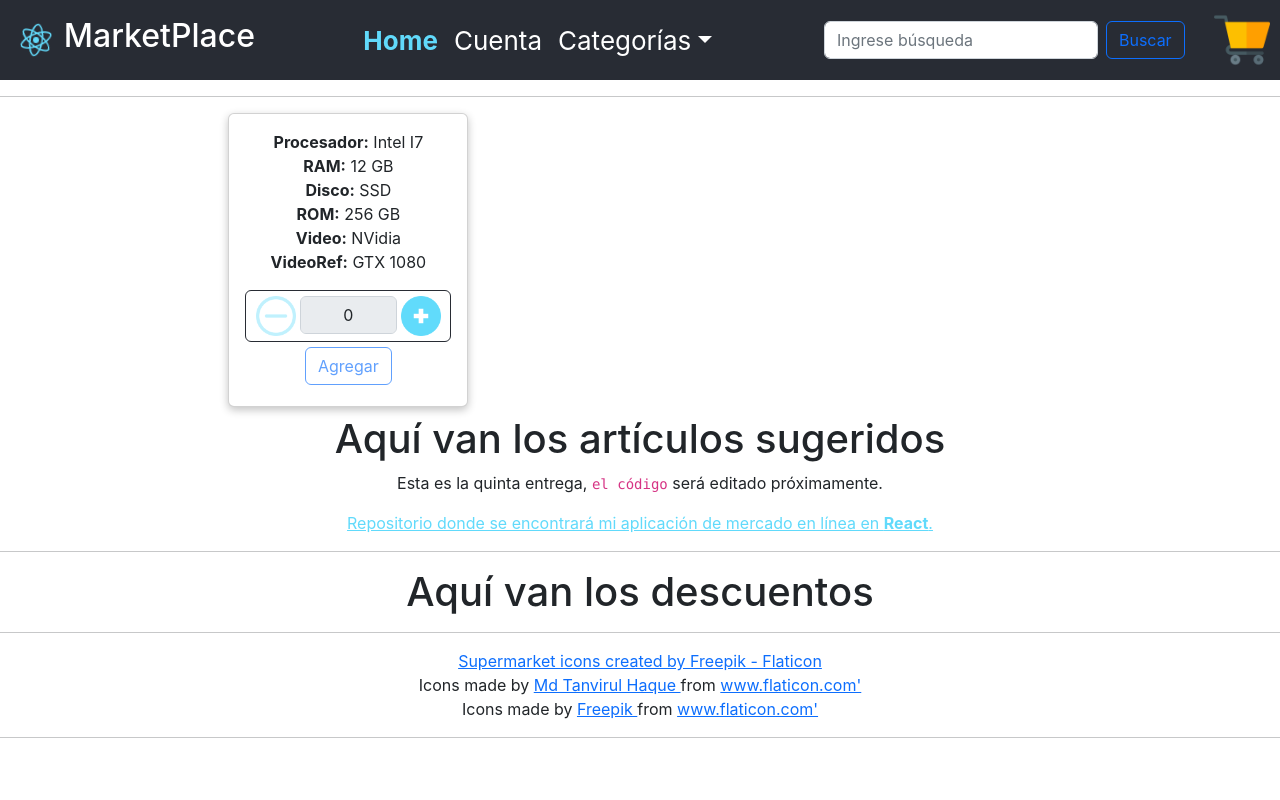
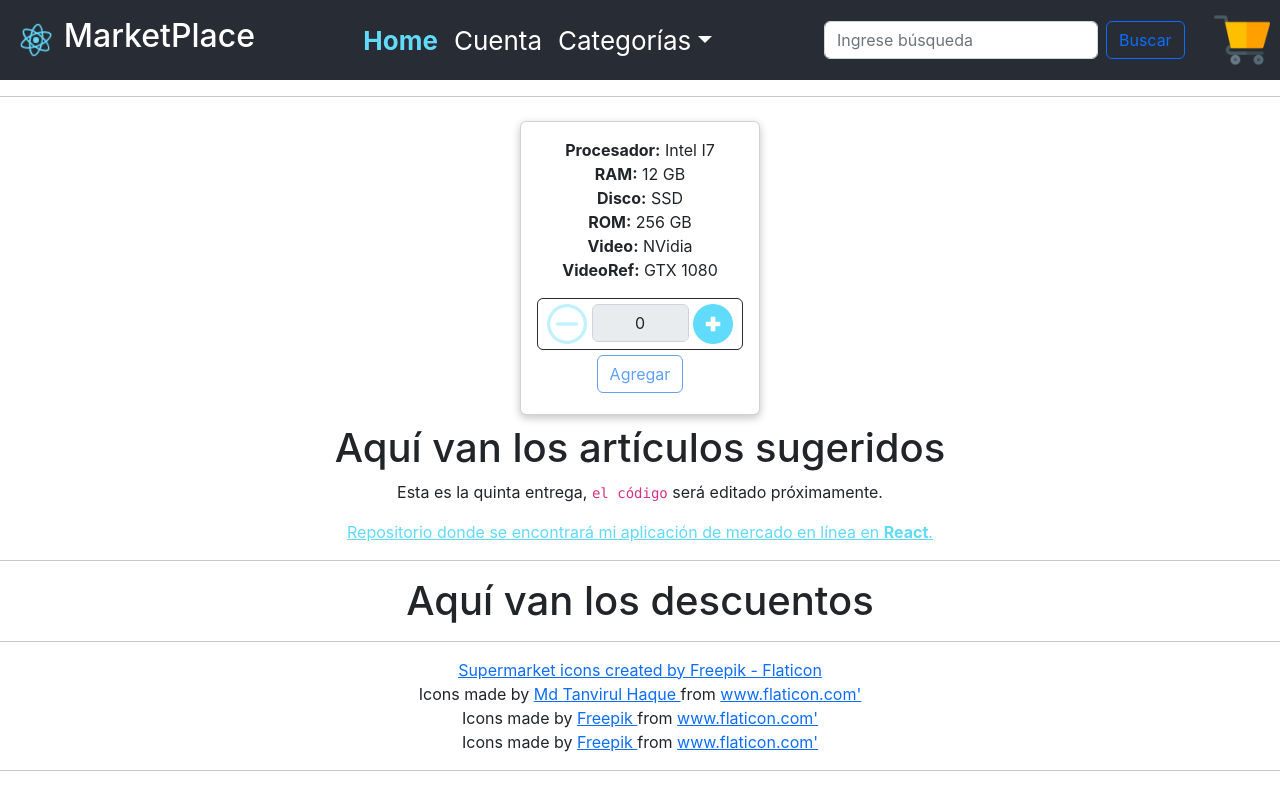
Before and after one commit to Adn1217/React_MarketPlace, a React (Create React App) app: page /item/0 in a window 1280 px wide. Built offline with nearby package versions, Linux system fonts and the light colour scheme.

Commit message:
Se ajustan estilos y animaciones, se agrega boton eliminar en Cart

```diff
--- a/public/index.html
+++ b/public/index.html
@@ -14,6 +14,9 @@
     <link href="https://cdn.jsdelivr.net/npm/bootstrap@5.2.0/dist/css/bootstrap.min.css" rel="stylesheet" integrity="sha384-gH2yIJqKdNHPEq0n4Mqa/HGKIhSkIHeL5AyhkYV8i59U5AR6csBvApHHNl/vI1Bx" crossorigin="anonymous">
     <!-- JavaScript Bundle with Popper -->
     <script src="https://cdn.jsdelivr.net/npm/bootstrap@5.2.0/dist/js/bootstrap.bundle.min.js" integrity="sha384-A3rJD856KowSb7dwlZdYEkO39Gagi7vIsF0jrRAoQmDKKtQBHUuLZ9AsSv4jD4Xa" crossorigin="anonymous" defer></script>
+    <!-- Animated CSS-->
+    <link rel="stylesheet" href="https://cdnjs.cloudflare.com/ajax/libs/animate.css/4.1.1/animate.min.css"
+  />
     <!--
       manifest.json provides metadata used when your web app is installed on a
       user's mobile device or desktop. See https://developers.google.com/web/fundamentals/web-app-manifest/
--- a/src/components/Cart.jsx
+++ b/src/components/Cart.jsx
@@ -1,20 +1,27 @@
 
 import React, {useContext} from 'react';
 import {CartContext} from './CartContext';
-
+import deleteLogo from '../assets/images/delete.png'
 
 const Cart = () => {
-  const {cartItems} = useContext(CartContext);
+  const {cartItems, removeItem} = useContext(CartContext);
   const listaCompra = [];
   let total = 0;
 
   cartItems.map((item) => {
-    let info = <p key={item.Nombre+"item"}>
-      <li key={item.Nombre}><strong>Nombre:</strong> {item.Nombre}<br/></li>
-      <li key={item.Nombre+item.Precio}><strong>Precio:</strong> {item.Precio}<br/></li>
-      <li key={item.Nombre+item.seleccionados}><strong>Cantidad:</strong> {item.seleccionados}<br/></li>
-      <li key={item.Nombre+"Total"}><strong>Total:</strong> ${item.seleccionados*item.Precio}<br/></li>
-      </p>
+    let info = <div id="itemInCart" className="col-lg" key={item.Nombre+"item"}>
+          <div className="col-10">
+            <p>
+            <li key={item.Nombre}><strong>Nombre:</strong> {item.Nombre}<br/></li>
+            <li key={item.Nombre+item.Precio}><strong>Precio:</strong> {item.Precio}<br/></li>
+            <li key={item.Nombre+item.seleccionados}><strong>Cantidad:</strong> {item.seleccionados}<br/></li>
+            <li key={item.Nombre+"Total"}><strong>Total:</strong> ${item.seleccionados*item.Precio}<br/></li>
+            </p>
+          </div>
+          <div className="col-2" id="eliminar" onClick={removeItem} >
+              <button href="#" ><img src={deleteLogo} className="Substract-logo" alt="deleteLogo"/></button>
+          </div>
+      </div>
     listaCompra.push(info)
     total = total + item.seleccionados*item.Precio;
   })
--- a/src/components/Footer.jsx
+++ b/src/components/Footer.jsx
@@ -6,6 +6,7 @@ const Footer = () => {
             <a href="https://www.flaticon.com/free-icons/supermarket" title="supermarket icons">Supermarket icons created by Freepik - Flaticon</a>
             <div> Icons made by <a href="https://www.flaticon.com/authors/md-tanvirul-haque" title="Md Tanvirul Haque"> Md Tanvirul Haque </a> from <a href="https://www.flaticon.com/" title="Flaticon">www.flaticon.com'</a></div>
             <div> Icons made by <a href="https://www.freepik.com" title="Freepik"> Freepik </a> from <a href="https://www.flaticon.com/" title="Flaticon">www.flaticon.com'</a></div>
+            <div> Icons made by <a href="https://www.freepik.com" title="Freepik"> Freepik </a> from <a href="https://www.flaticon.com/" title="Flaticon">www.flaticon.com'</a></div>
             <hr />
         </div>)
 }
--- a/src/components/ItemDetail.jsx
+++ b/src/components/ItemDetail.jsx
@@ -20,7 +20,7 @@ const ItemDetail = (props) => {
   })
 
   return (
-    <div className="card ">
+    <div className="card centered">
       {(itemSelected) ? "" :
           (
           <div className="card-body">
--- a/src/components/ItemDetailContainer.jsx
+++ b/src/components/ItemDetailContainer.jsx
@@ -40,11 +40,13 @@ const ItemDetailContainer = () => {
     },[selectedItemId]);
 
     return (
-        <div className="container detailContainer">
+        <div className="container detailContainer animate__animated animate__headShakertBeat ">
             {(buscando) ? (
             <div id="Spinner" className="spinner-border text-primary" role="status">
             </div> ):
-            <ItemDetail {...selectedItem} />}
+            <div className="animate__animated animate__headShake">
+                <ItemDetail {...selectedItem} />
+            </div>}
         </div>
     );
 }
--- a/src/components/ItemList.jsx
+++ b/src/components/ItemList.jsx
@@ -44,7 +44,7 @@ const ItemListContainer = ({setSelectedItem, type}) => {
            stock?.length == 0 ? <p className="empty">{msg}</p> :
            (
                 stock?.map((item) =>
-                        <ul key={item.id} id={item.id} >
+                        <ul className="animate__animated animate__backInUp" key={item.id} id={item.id} >
                             <Item {...item} setSelectedItem={setSelectedItem} />
                         </ul> )
             )
--- a/src/css/styles.css
+++ b/src/css/styles.css
@@ -94,17 +94,6 @@ button {
   width: 100%;
 }
 
-ol.card {
-  padding-inline-start: 0px;
-  margin: 5px;
-  padding: 5px;
-  display: inline-block;
-}
-
-li {
-  list-style-type:none;
-}
-
 .card {
   display: flex;
   justify-content: center;
@@ -133,6 +122,39 @@ li {
 
 .card:hover {
   transform: scale(1.1);
+}
+
+.centered {
+  display: inline-block;
+}
+
+ol.card {
+  padding-inline-start: 0px;
+  margin: 5px;
+  padding: 5px;
+  display: inline-block;
+  max-width: 25rem;
+  width: 75%;
+  transition-duration: 1s;
+  transition-timing-function: ease-in-out;
+}
+
+.animate__animated.animate__headShake {
+  --animate-duration: 1s;
+}
+
+#itemInCart div {
+  display: inline-block;
+  text-align: center;
+  vertical-align: middle;
+}
+
+#eliminar:hover {
+  transform: scale(1.1);
+}
+
+li {
+  list-style-type:none;
 }
 
 .imgContainer {
```
